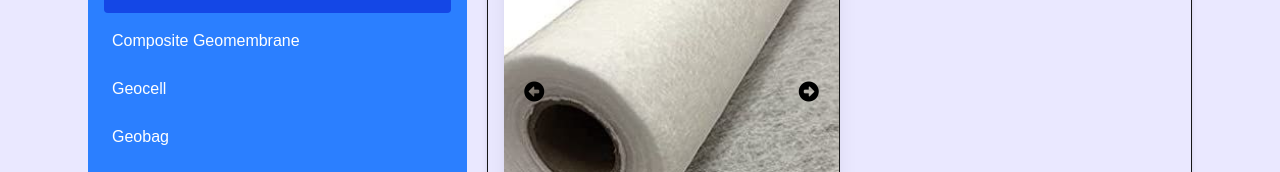
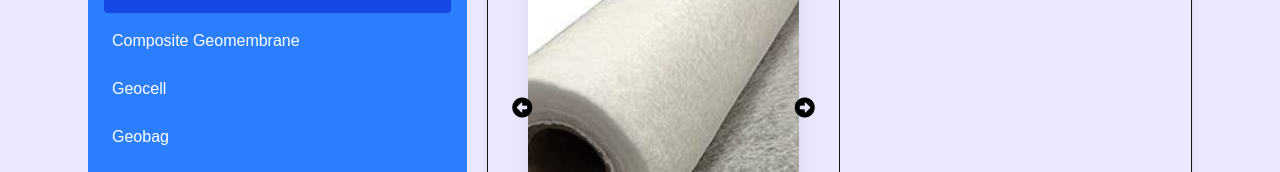
Before and after one commit to bayufrd/stigeotextile, a Next.js app: page /products in a window 1280 px wide. Shown: the part 443-615 px from the top of the page. Built offline with nearby package versions, Linux system fonts and the light colour scheme.

Commit message:
Adjust some css in ProductCard

```diff
--- a/src/app/components/ProductCard.js
+++ b/src/app/components/ProductCard.js
@@ -18,10 +18,10 @@ const ProductCard = ({ images, name, description, details, specs }) => {
     return (
         <div className="relative flex border rounded-2xl p-4 shadow-md w-full">
         {/* Image Slider */}
-        <div className="w-1/2 flex items-center justify-center border-r pb-10 relative">
+        <div className="w-1/2 flex items-center justify-center border-r pb-12 pr-10 pl-6 pt-6 relative">
             <button
                 onClick={prevImage}
-                className="absolute left-2 top-1/2 transform -translate-y-1/2 text-black p-3 rounded-full z-10"
+                className="absolute left-2 top-1/2 transform -translate-y-1/2 text-black rounded-full z-10"
             >
             <i className="fa-solid fa-circle-left text-xl" />
             </button>
@@ -43,7 +43,7 @@ const ProductCard = ({ images, name, description, details, specs }) => {
 
             <button
                 onClick={nextImage}
-                className="absolute right-2 top-1/2 transform -translate-y-1/2 text-black p-3 rounded-full z-10"
+                className="absolute right-6 top-1/2 transform -translate-y-1/2 text-black rounded-full z-10"
             >
             <i className="fa-solid fa-circle-right text-xl" />
             </button>
```
